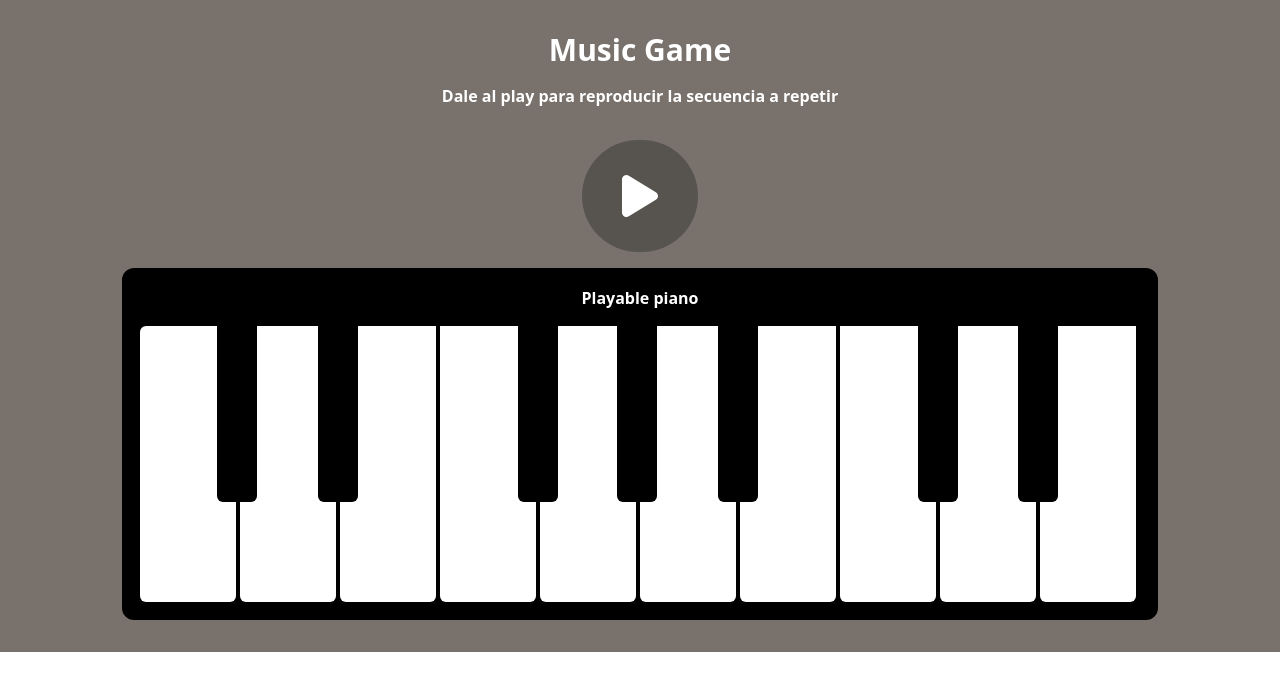
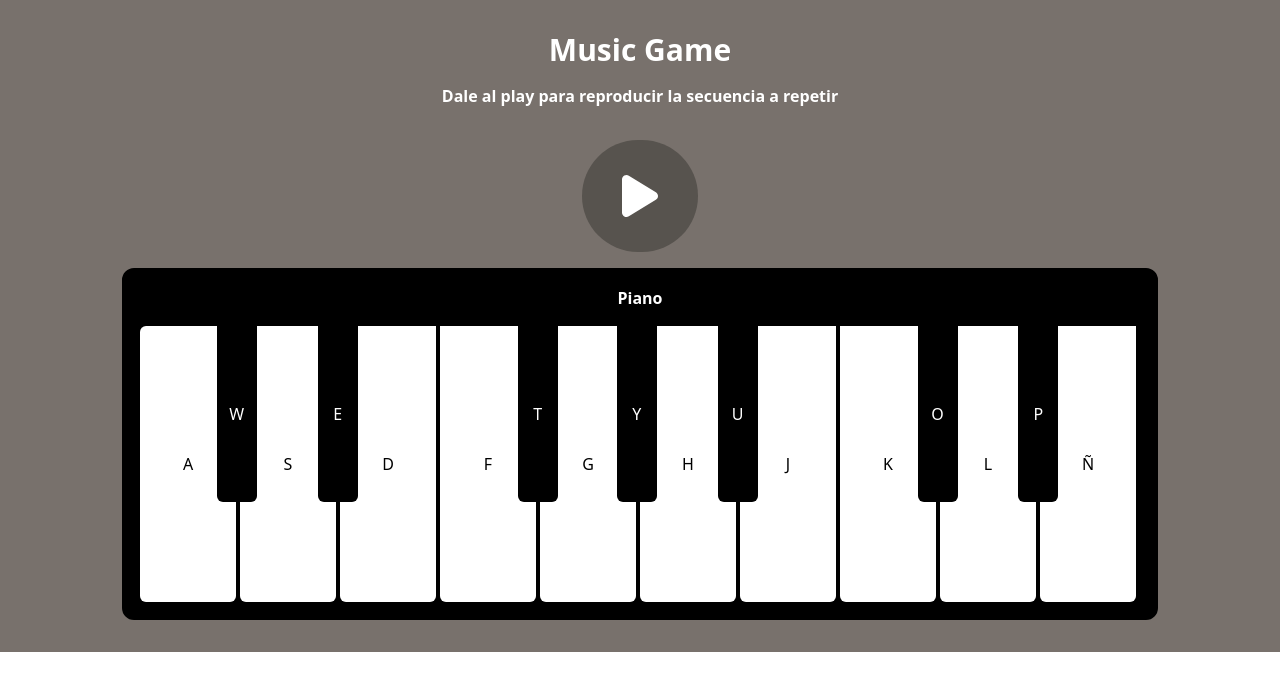
Before and after one commit to EFL28/lareducaGames, a React (Vite) app: page / in a window 1280 px wide. Shown: the top 690 px of the page. Built offline with nearby package versions, Linux system fonts and the light colour scheme.

Commit message:
(Sound) Keybindings, clicks. (Style) Piano.

```diff
--- a/package.json
+++ b/package.json
@@ -13,6 +13,7 @@
     "@fortawesome/fontawesome-svg-core": "^6.5.2",
     "@fortawesome/free-solid-svg-icons": "^6.5.2",
     "@fortawesome/react-fontawesome": "^0.2.0",
+    "@tonejs/piano": "^0.2.1",
     "react": "^18.2.0",
     "react-dom": "^18.2.0",
     "react-router-dom": "^6.23.0",
--- a/src/Games/MusicGame.jsx
+++ b/src/Games/MusicGame.jsx
@@ -1,23 +1,90 @@
 import React, { useState, useEffect } from "react";
 
 import * as Tone from "tone";
+
 import { FontAwesomeIcon } from "@fortawesome/react-fontawesome";
 import { faPlay } from "@fortawesome/free-solid-svg-icons";
+import PianoTiles from "../components/PianoTiles";
+import "../index.css";
 
-import PianoTiles from "../components/PianoTiles";
-
-import "../index.css";
 
 const MusicGame = () => {
   const [sequence, setSequence] = useState([]);
+  const [currentNoteIndex, setCurrentNoteIndex] = useState(0);
+  const [currentNote, setCurrentNote] = useState(null);
 
   useEffect(() => {
     generateSequence();
   }, []);
 
+  useEffect(() => {
+    window.addEventListener("keydown", handleKeyDown);
+    return () => {
+      window.removeEventListener("keydown", handleKeyDown);
+    };
+  }, []);
+
+  const handleKeyDown = (event) => {
+    switch (event.key) {
+      case 'a':
+        playNote("C4");
+        break;
+      case "s":
+        playNote("D4");
+        break;
+      case "d":
+        playNote("E4");
+        break;
+      case "f":
+        playNote("F4");
+        break;
+      case "g":
+        playNote("G4");
+        break;
+      case "h":
+        playNote("A4");
+        break;
+      case "j":
+        playNote("B4");
+        break;
+      case "k":
+        playNote("C5");
+        break;
+      case "l":
+        playNote("D5");
+        break;
+      case "ñ":
+        playNote("E5");
+        break;
+      case "w":
+        playNote("C#4");
+        break;
+      case "e":
+        playNote("D#4");
+        break;
+      case "t":
+        playNote("F#4");
+        break;
+      case "y":
+        playNote("G#4");
+        break;
+      case "u":
+        playNote("A#4");
+        break;
+      case "o":
+        playNote("C#5");
+        break;
+      case "p":
+        playNote("D#5");
+        break;
+      default:
+        break;
+    }
+  };
+
   // function to generate a random sequence of notes
   const generateSequence = () => {
-    const notes = ["C4", "D4", "E4", "F4", "G4", "A4", "B4"];
+    const notes = ["C4", "D4", "E4", "F4", "G4", "A4", "B4", "C5", "D5", "E5", "C#4", "D#4", "F#4", "G#4", "A#4", "C#5", "D#5"];
     const newSequence = Array.from(
       { length: 4 },
       () => notes[Math.floor(Math.random() * notes.length)]
@@ -27,23 +94,110 @@ const MusicGame = () => {
 
   // function to play the sequence generated before
   const playSequence = () => {
-    generateSequence();
     console.log(sequence);
     const synth = new Tone.Synth().toDestination();
     sequence.forEach((note, index) => {
-      synth.triggerAttackRelease(note, "8n", Tone.now() + index * 0.5);
+      setTimeout(() => {
+        setCurrentNote(note);
+        synth.triggerAttackRelease(note, "8n");
+      }, index * 500);
     });
+
+    setTimeout(() => {
+      setCurrentNote(null);
+    }, sequence.length * 500);
+
   };
 
-  // function to check if the user's input matches the sequence
-  const checkSequence = (input) => {
-    if (input.join("") === sequence.join("")) {
-      alert("Correct!");
-      generateSequence();
-    } else {
-      alert("Incorrect!");
+  const playNote = (note) => {
+    switch (note) {
+      case "C4":
+        new Tone.Synth().toDestination().triggerAttackRelease("C4", "8n");
+        break;
+      case "D4":
+        new Tone.Synth().toDestination().triggerAttackRelease("D4", "8n");
+        break;
+      case "E4":
+        new Tone.Synth().toDestination().triggerAttackRelease("E4", "8n");
+        break;
+      case "F4":
+        new Tone.Synth().toDestination().triggerAttackRelease("F4", "8n");
+        break;
+      case "G4":
+        new Tone.Synth().toDestination().triggerAttackRelease("G4", "8n");
+        break;
+      case "A4":
+        new Tone.Synth().toDestination().triggerAttackRelease("A4", "8n");
+        break;
+      case "B4":
+        new Tone.Synth().toDestination().triggerAttackRelease("B4", "8n");
+        break;
+      case "C5":
+        new Tone.Synth().toDestination().triggerAttackRelease("C5", "8n");
+        break;
+      case "D5":
+        new Tone.Synth().toDestination().triggerAttackRelease("D5", "8n");
+        break;
+      case "E5":
+        new Tone.Synth().toDestination().triggerAttackRelease("E5", "8n");
+        break;
+      case "C#4":
+        new Tone.Synth().toDestination().triggerAttackRelease("C#4", "8n");
+        break;
+      case "D#4":
+        new Tone.Synth().toDestination().triggerAttackRelease("D#4", "8n");
+        break;
+      case "F#4":
+        new Tone.Synth().toDestination().triggerAttackRelease("F#4", "8n");
+        break;
+      case "G#4":
+        new Tone.Synth().toDestination().triggerAttackRelease("G#4", "8n");
+        break;
+      case "A#4":
+        new Tone.Synth().toDestination().triggerAttackRelease("A#4", "8n");
+        break;
+      case "C#5":
+        new Tone.Synth().toDestination().triggerAttackRelease("C#5", "8n");
+        break;
+      case "D#5":
+        new Tone.Synth().toDestination().triggerAttackRelease("D#5", "8n");
+        break;
+      default:
+        break;
     }
   };
+
+
+  // function to check if the user's input matches the sequence
+  const checkSequence = (note) => {
+
+    //console.log(sequence[currentNoteIndex]);
+    if (note === sequence[currentNoteIndex]) {
+      // La nota es correcta, pasa a la siguiente nota
+      setCurrentNoteIndex(currentNoteIndex + 1);
+
+      if (currentNoteIndex + 1 === sequence.length) {
+        // La secuencia completa fue tocada correctamente
+        console.log('Sequence completed!');
+        // Aquí puedes hacer algo para indicar que la secuencia fue tocada correctamente
+        alert("Secuencia completada correctamente");
+        generateSequence();
+      }
+    } else {
+      // La nota es incorrecta, reinicia la secuencia
+      console.log('Incorrect note!');
+      setCurrentNoteIndex(0);
+      // Aquí puedes hacer algo para indicar que la nota fue incorrecta
+    }
+  };
+
+  const handleUserInput = (note) => {
+    // se ha reproducido la secuncia generada, ahora el usuario debera repetirla en el piano y se comprobara si es correcta
+    playNote(note);
+    console.log("Nota clickada: ", note);
+    console.log("Orden de la secuencia a repetir: ", sequence[currentNoteIndex]);
+    checkSequence(note);
+  }
 
   return (
     <>
@@ -70,10 +224,10 @@ const MusicGame = () => {
           {/* PianoTiles */}
           <div className="border-2 border-black rounded-xl p-4 bg-black">
             <p className="text-white font-bold text-center mb-4">
-              Playable piano
+              Piano
             </p>
 
-            <PianoTiles />
+            <PianoTiles handleTileClick={handleUserInput} currentNote={currentNote} />
           </div>
         </div>
       </div>
--- a/src/components/PianoTiles.jsx
+++ b/src/components/PianoTiles.jsx
@@ -1,16 +1,48 @@
 import React from "react";
+import * as Tone from "tone";
 
-const WhiteTile = () => {
+const notesWhite = ["C4", "D4", "E4", "F4", "G4", "A4", "B4", "C5", "D5", "E5"];
+const notesBlack = ["C#4", "D#4", "F#4", "G#4", "A#4", "C#5", "D#5"];
+const synth = new Tone.Synth().toDestination();
+
+const teclas = {
+  'C4': 'A',
+  'D4': 'S',
+  'E4': 'D',
+  'F4': 'F',
+  'G4': 'G',
+  'A4': 'H',
+  'B4': 'J',
+  'C5': 'K',
+  'D5': 'L',
+  'E5': 'Ñ',
+  'C#4': 'W',
+  'D#4': 'E',
+  'F#4': 'T',
+  'G#4': 'Y',
+  'A#4': 'U',
+  'C#5': 'O',
+  'D#5': 'P'
+};
+
+
+const WhiteTile = ({ onClick, note, letter }) => {
   return (
-    <button className="z-1 w-8 h-44 md:w-16 md:h-50 lg:w-24 lg:h-68 bg-white rounded-md rounded-t-none mr-1 cursor-pointer hover:bg-gray-300 focus:outline-none first:rounded-t-md last:rounded-t-md" />
+    <button className="z-1 w-8 h-44 md:w-16 md:h-50 lg:w-24 lg:h-68 bg-white rounded-md rounded-t-none mr-1 cursor-pointer hover:bg-gray-300 focus:outline-none first:rounded-t-md last:rounded-t-md" onClick={() => onClick(note)}>
+      {letter}
+    </button>
   );
 };
 
-const BlackTile = ({ responsiveData }) => {
-  return <button className={`absolute ${responsiveData} bg-black rounded-md rounded-t-none hover:bg-blue-300`}/>;
+const BlackTile = ({ responsiveData, onClick, note, letter}) => {
+  return (
+    <button className={`text-white absolute ${responsiveData} bg-black rounded-md rounded-t-none hover:bg-blue-300`} onClick={() => onClick(note)}>
+    {letter}
+    </button>
+  );
 };
 
-const PianoTiles = () => {
+const PianoTiles = ({handleTileClick}) => {
   const whiteTiles = new Array(10).fill(0);
   const blackTiles = new Array(7).fill(0);
   const blackTilesPos = [
@@ -28,12 +60,12 @@ const PianoTiles = () => {
       <div id="keys" className="flex relative">
         {/* White tiles */}
         {whiteTiles.map((_, index) => (
-          <WhiteTile key={index} />
+          <WhiteTile key={index} note={notesWhite[index]} onClick={handleTileClick} letter={teclas[notesWhite[index]]} />
         ))}
 
         {/* Black tiles */}
         {blackTiles.map((_, index) => (
-            <BlackTile key={index} responsiveData={blackTilesPos[index]} />
+          <BlackTile key={index} note={notesBlack[index]} onClick={handleTileClick} letter={teclas[notesBlack[index]]} responsiveData={blackTilesPos[index]} />
         ))}
       </div>
     </>
```
Also changed, not shown: 1 other file (tests, documents, lock files or other folders).
